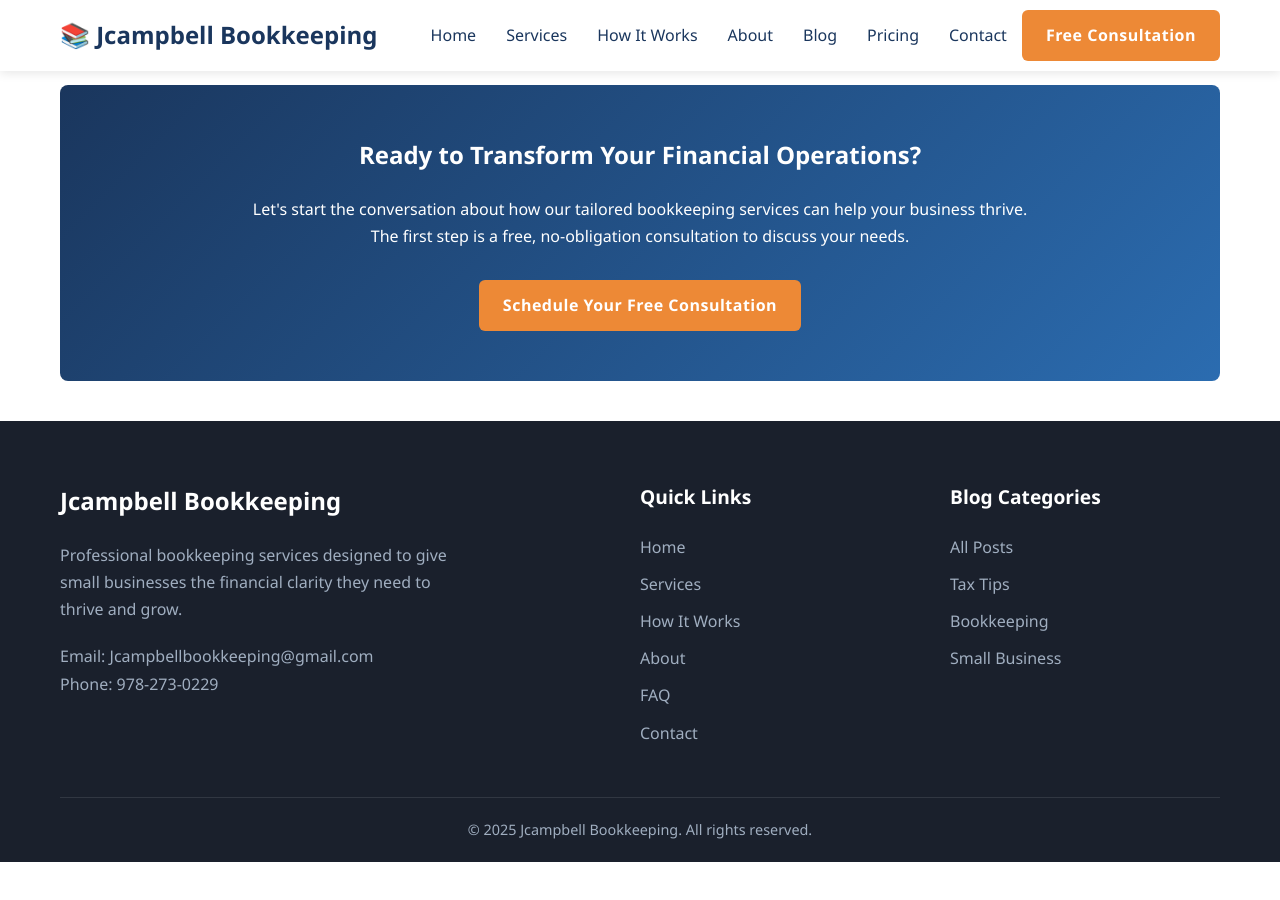
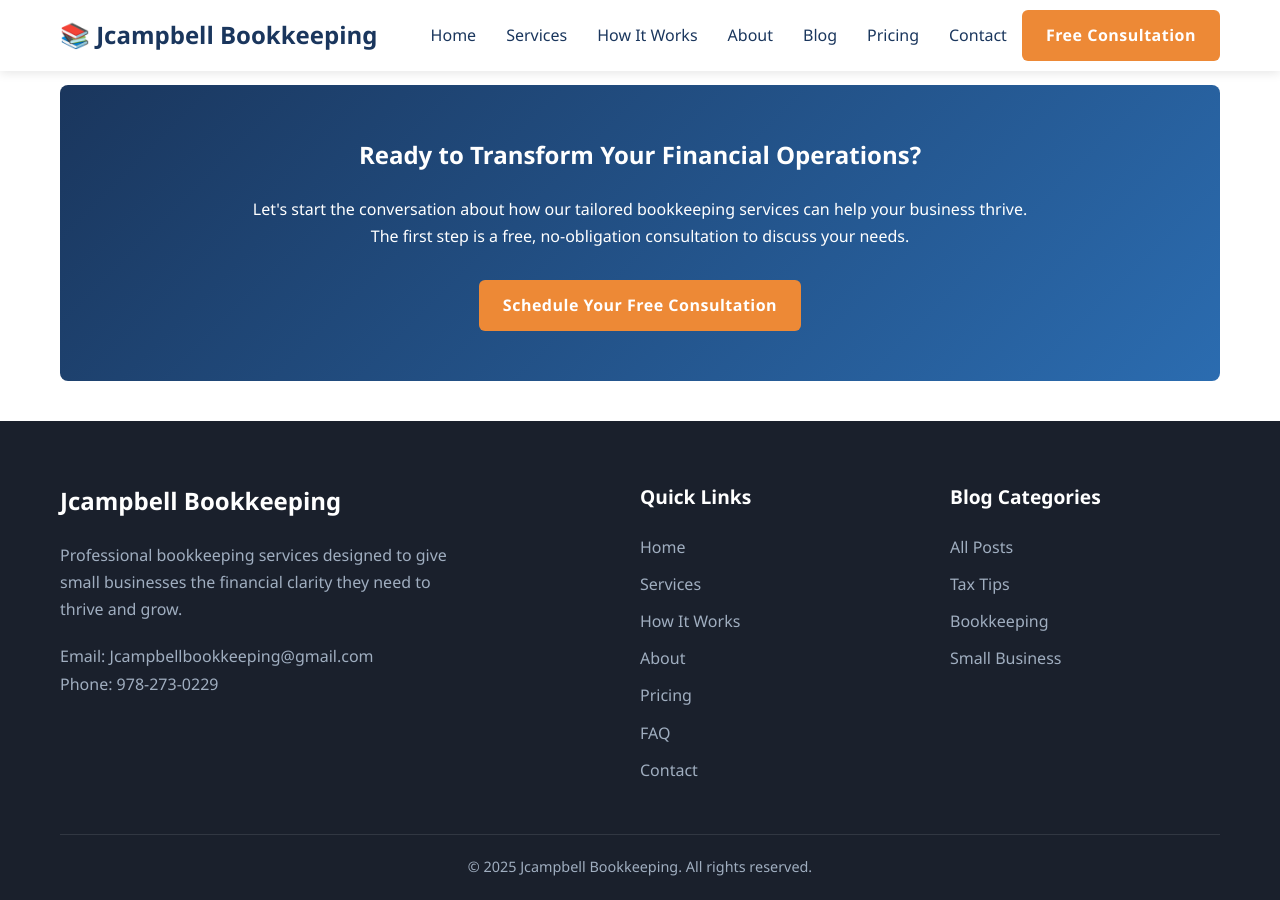
Before and after one commit to jcampbell9724/jcampbell-bookkeeping, a Jekyll site: the page built from how-it-works.md, in a window 1280 px wide and 900 px high, scrolled down 3146 px. Built offline with Jekyll 4.4.1, drawn with Linux system fonts in a browser that asks for light colours; before the commit the page ends 4008 px from its top, so only the background shows below that.

Commit message:
Update footer.html

```diff
--- a/_includes/footer.html
+++ b/_includes/footer.html
@@ -84,7 +84,8 @@
                     <li><a href="{{ site.baseurl }}/">Home</a></li>
                     <li><a href="{{ site.baseurl }}/services/">Services</a></li>
                     <li><a href="{{ site.baseurl }}/how-it-works/">How It Works</a></li>
-                    <li><a href="{{ site.baseurl }}/#about">About</a></li>
+                    <li><a href="{{ site.baseurl }}/about/">About</a></li>
+                    <li><a href="{{ site.baseurl }}/pricing/">Pricing</a></li>
                     <li><a href="{{ site.baseurl }}/#faq">FAQ</a></li>
                     <li><a href="{{ site.baseurl }}/#contact">Contact</a></li>
                 </ul>
```
